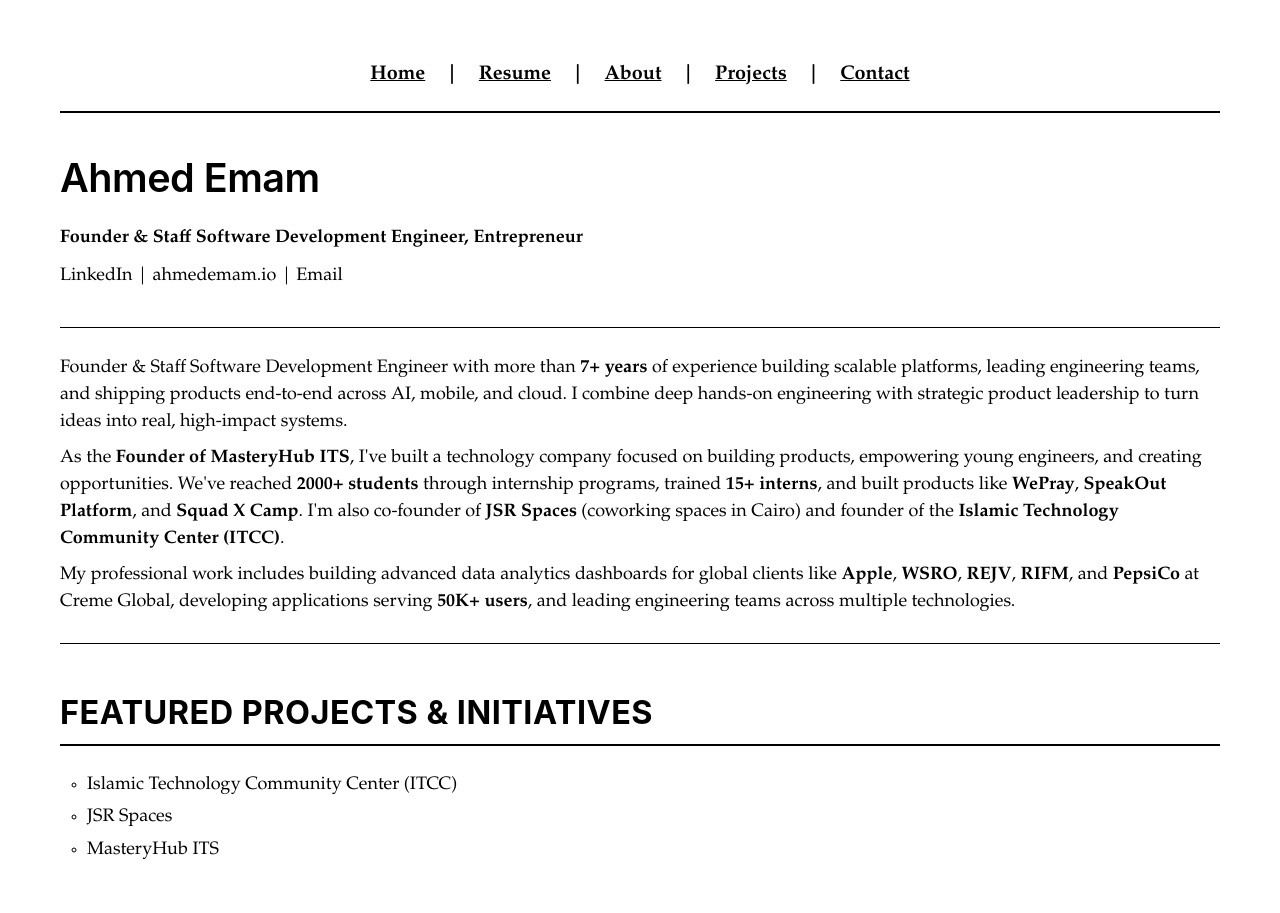
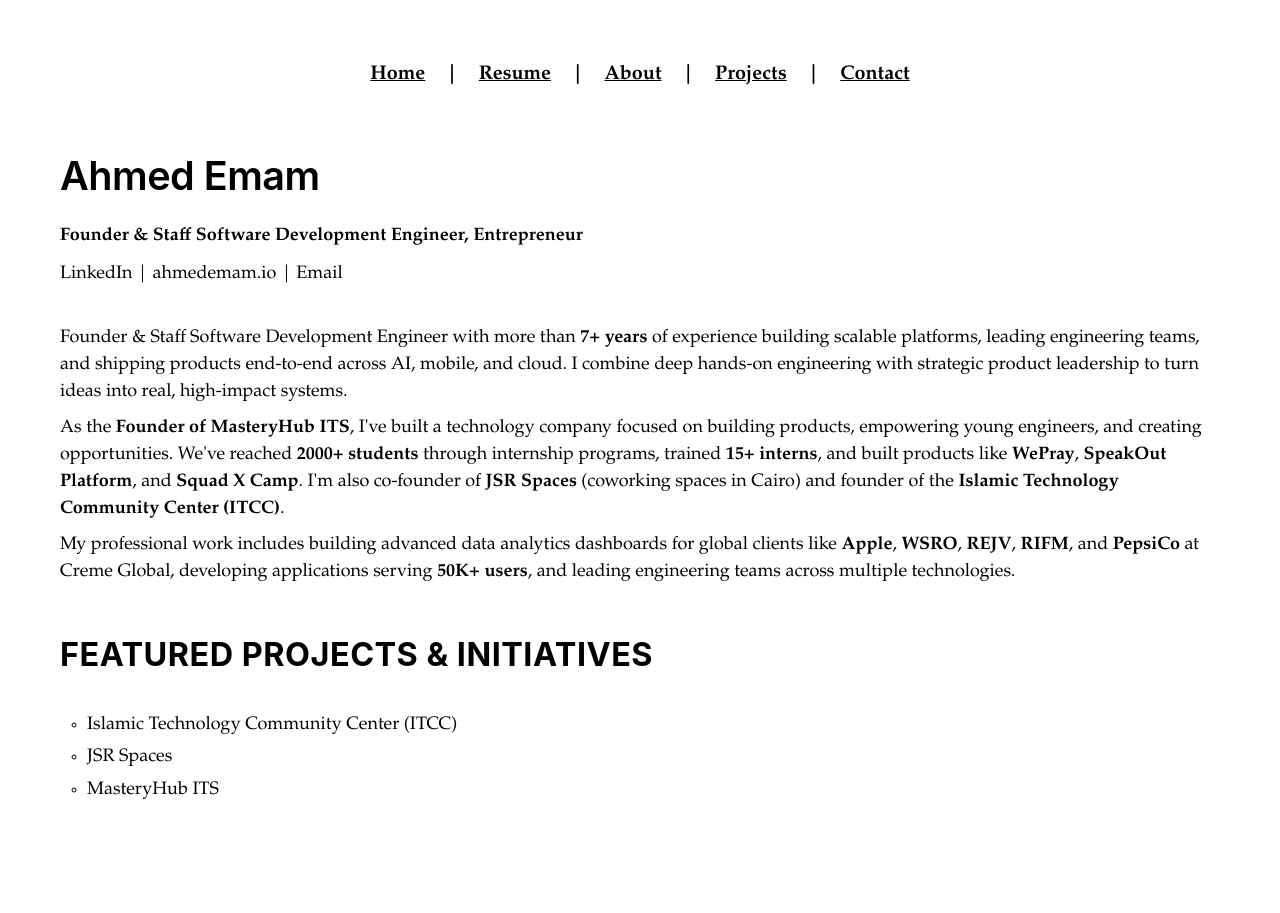
Before and after one commit to ahmedemam/ahmedemam.github.io, a Jekyll site: the page built from index.html, in a window 1280 px wide. Built offline with Jekyll 4.4.1, drawn with Linux system fonts in a browser that asks for light colours.

Commit message:
Remove excessive horizontal lines and borders
- Removed navbar border-bottom
- Removed h2 border-bottom underlines
- Hidden all hr elements (display: none)
- Removed hr tags from index.html
- Removed border from .toc h2
- Cleaner, less cluttered design

```diff
--- a/assets/css/style.scss
+++ b/assets/css/style.scss
@@ -53,7 +53,6 @@ body {
   text-align: center;
   margin: 0 0 2em 0;
   padding: 1em 0;
-  border-bottom: 2px solid $border-color;
   font-size: 1.1em;
   font-weight: 600;
 
@@ -103,7 +102,6 @@ h2 {
   font-size: 1.8em;
   text-transform: uppercase;
   letter-spacing: 0.5px;
-  border-bottom: 2px solid $border-color;
   padding-bottom: 0.3em;
   margin-top: 1.5em;
   margin-bottom: 0.8em;
@@ -145,9 +143,9 @@ li {
 }
 
 hr {
-  margin: 1.5em 0;
+  display: none;
+  margin: 0;
   border: none;
-  border-top: 1px solid $border-color;
 }
 
 /* Content styling */
@@ -396,7 +394,6 @@ h4 {
     font-size: 1.3em;
     text-transform: uppercase;
     letter-spacing: 0.5px;
-    border-bottom: 1px solid #ddd;
     padding-bottom: 0.3em;
     margin: 0 0 0.8em 0;
     text-align: left;
--- a/index.html
+++ b/index.html
@@ -12,15 +12,11 @@ title: "Ahmed Emam."
   </p>
 </div>
 
-<hr>
-
 <p>Founder & Staff Software Development Engineer with more than <strong>7+ years</strong> of experience building scalable platforms, leading engineering teams, and shipping products end-to-end across AI, mobile, and cloud. I combine deep hands-on engineering with strategic product leadership to turn ideas into real, high-impact systems.</p>
 
 <p>As the <strong>Founder of MasteryHub ITS</strong>, I've built a technology company focused on building products, empowering young engineers, and creating opportunities. We've reached <strong>2000+ students</strong> through internship programs, trained <strong>15+ interns</strong>, and built products like <strong>WePray</strong>, <strong>SpeakOut Platform</strong>, and <strong>Squad X Camp</strong>. I'm also co-founder of <strong>JSR Spaces</strong> (coworking spaces in Cairo) and founder of the <strong>Islamic Technology Community Center (ITCC)</strong>.</p>
 
 <p>My professional work includes building advanced data analytics dashboards for global clients like <strong>Apple</strong>, <strong>WSRO</strong>, <strong>REJV</strong>, <strong>RIFM</strong>, and <strong>PepsiCo</strong> at Creme Global, developing applications serving <strong>50K+ users</strong>, and leading engineering teams across multiple technologies.</p>
-
-<hr>
 
 <h2>Featured Projects & Initiatives</h2>
 
```
